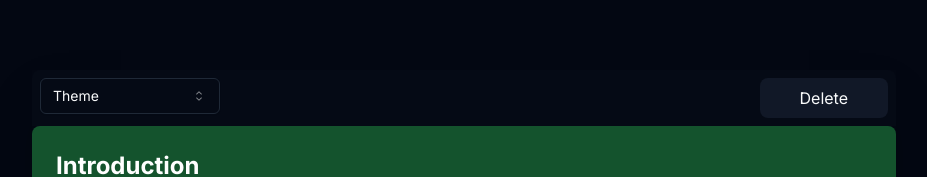
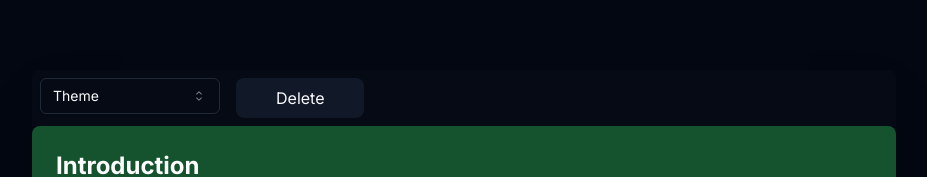
Before and after one commit to not-ekalabya/scalam, a Next.js app: page / in a window 1280 px wide. Both pictures are taken after a click on the button "Edit". Shown: the part 392-569 px from the top of the page, without its empty margins (176-1103 px from the left). Built offline with nearby package versions, Linux system fonts and the light colour scheme.

Commit message:
deploy 4.0

```diff
--- a/components/Toolbar.tsx
+++ b/components/Toolbar.tsx
@@ -17,7 +17,7 @@ export default function Toolbar(props: any) {
     }, [exportStyle])
 
     return (
-        <div className='flex justify-between flex-wrap gap-4 bg-gray-900/20 rounded-t-lg p-2'>
+        <div className='flex flex-wrap gap-4 bg-gray-900/20 rounded-t-lg p-2'>
             {
                 props.type !== 'list' && props.type !== 'two-segment' ?
                     <Select>
```
